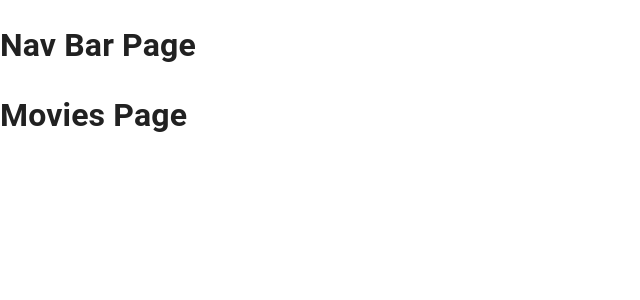
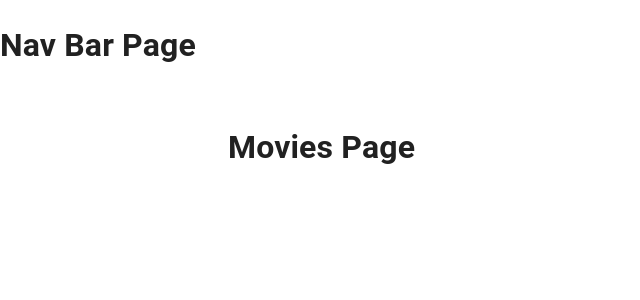
Before and after one commit to varshi158/filmpire, a React (Vite) app: page / in a window 1280 px wide. Shown: the top 300 px of the page, without its empty margins (0-640 px from the left). Built offline with nearby package versions, Linux system fonts and the light colour scheme.

Commit message:
styling setup

```diff
--- a/src/components/App.jsx
+++ b/src/components/App.jsx
@@ -1,16 +1,19 @@
 import { CssBaseline } from "@mui/material";
 import { Route, Routes } from "react-router-dom";
 
+import useStyles from "./styles";
 import { Movies, MovieInformation, Actors, Profile, Navbar } from "./component-exports";
 
 
+const App = () => {
+  const classes = useStyles();
 
-const App = () => {
   return (
-    <div>
+    <div className={classes.root}>
       <CssBaseline />
       <Navbar />
-      <main>
+      <main className={classes.content}>
+        <div className={classes.toolbar} />
         <Routes>
           <Route path="/movie/:id" element={<MovieInformation />} />
           <Route path="/actors/:id" element={<Actors />} />
--- /dev/null
+++ b/src/components/styles.jsx
@@ -0,0 +1,15 @@
+import { makeStyles } from "@mui/styles";
+
+export default makeStyles(() => ({
+    root: {
+        display: "flex",
+        height: "100%",
+    },
+    toolbar: {
+        height: '70px',
+    },
+    content: {
+        flexGrow: "1",
+        padding: "2em",
+    },
+}));
```
Also changed, not shown: 2 other files (tests, documents, lock files or other folders).
